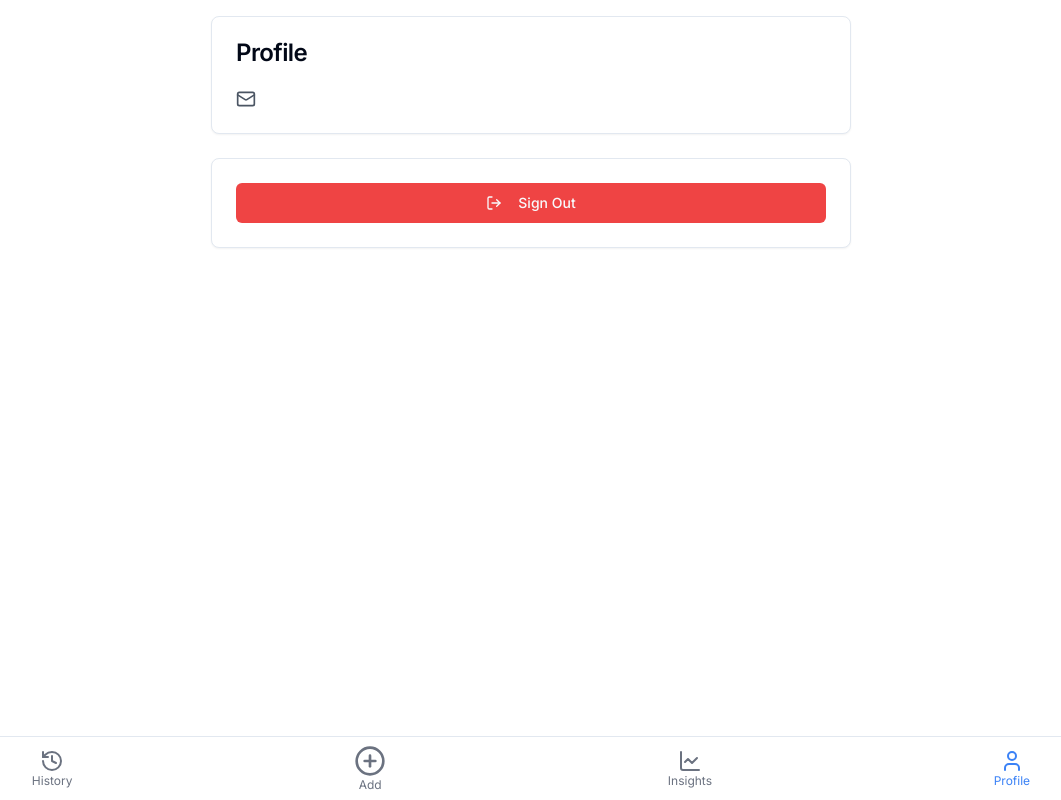
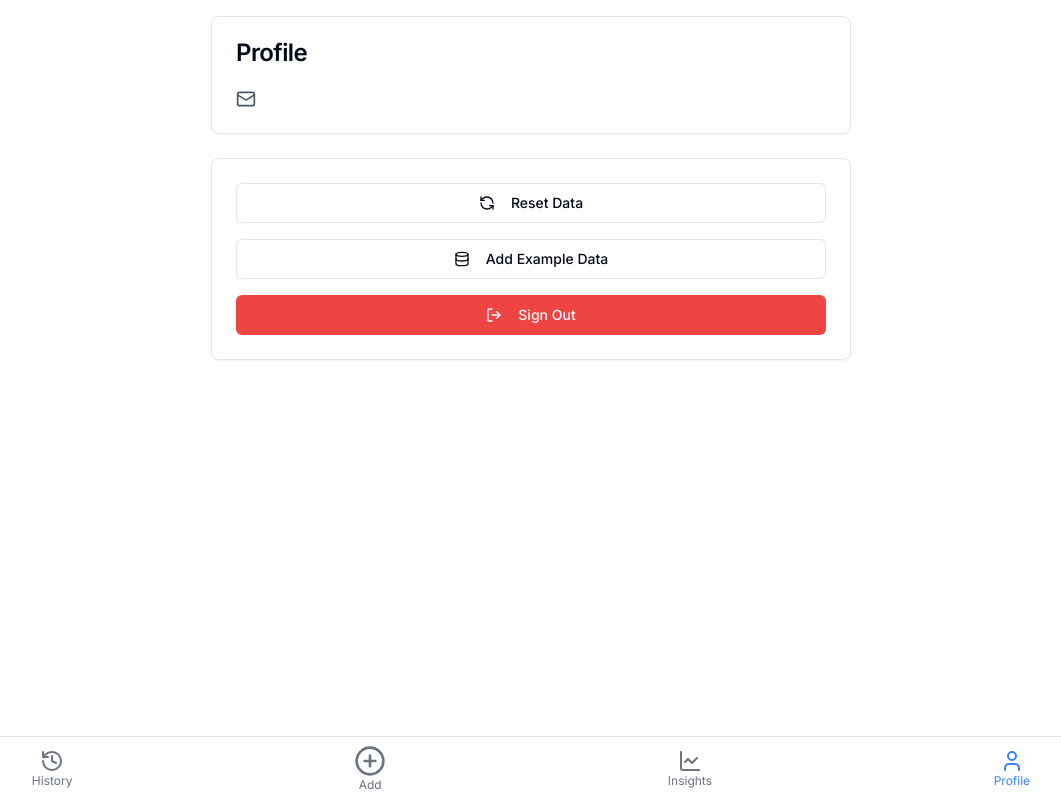
Before and after one commit to tomek-mcclintock/food-tracker, a Next.js app: page /profile in a window 1280 px wide. Shown: the whole page, without its empty margins (109-1170 px from the left). Built offline with nearby package versions, Linux system fonts and the light colour scheme; no server answers.

Commit message:
Added test data buttons

```diff
--- a/src/app/profile/page.js
+++ b/src/app/profile/page.js
@@ -1,15 +1,18 @@
 "use client"
 
-import React from 'react';
+import React, { useState } from 'react';
 import { useRouter } from 'next/navigation';
 import { useAuth } from '@/context/AuthContext';
 import { Card, CardContent, CardHeader, CardTitle } from '@/components/ui/card';
 import { Button } from '@/components/ui/button';
-import { LogOut, Mail, User } from 'lucide-react';
+import { LogOut, Mail, User, RefreshCcw, Database } from 'lucide-react';
+import { db } from '@/lib/firebase';
+import { collection, query, where, getDocs, deleteDoc, addDoc } from 'firebase/firestore';
 
 const Profile = () => {
   const { user, logout } = useAuth();
   const router = useRouter();
+  const [loading, setLoading] = useState(false);
 
   const handleLogout = async () => {
     try {
@@ -17,6 +20,94 @@ const Profile = () => {
       router.push('/login');
     } catch (error) {
       console.error('Error logging out:', error);
+    }
+  };
+
+  const resetData = async () => {
+    if (!user) return;
+    if (!confirm('Are you sure you want to delete all entries? This cannot be undone.')) return;
+
+    setLoading(true);
+    try {
+      const q = query(collection(db, 'entries'), where('userId', '==', user.uid));
+      const querySnapshot = await getDocs(q);
+      const deletePromises = querySnapshot.docs.map(doc => deleteDoc(doc.ref));
+      await Promise.all(deletePromises);
+      alert('All entries have been deleted');
+    } catch (error) {
+      console.error('Error resetting data:', error);
+      alert('Error deleting entries');
+    } finally {
+      setLoading(false);
+    }
+  };
+
+  const addExampleData = async () => {
+    if (!user) return;
+    setLoading(true);
+    try {
+      const generateEntry = (date, type, data) => ({
+        userId: user.uid,
+        date: date.toISOString(),
+        type,
+        ...data
+      });
+
+      const entries = [];
+
+      // Generate 14 days of data
+      for (let i = 0; i < 14; i++) {
+        const currentDate = new Date(2024, 11, 15 + i); // Starting from Dec 15
+        const isWeek1 = i < 7;
+
+        // Breakfast - 8 AM
+        entries.push(generateEntry(new Date(currentDate.setHours(8, 0)), 'food', {
+          food: isWeek1 ? 'Toast with Jam' : 'Fruit Bowl',
+          ingredients: isWeek1 ? 'bread, butter, jam' : 'banana, apple, berries, yogurt',
+          sensitivities: isWeek1 ? ['gluten'] : [],
+          mealType: 'Breakfast'
+        }));
+
+        // Lunch - 12:30 PM
+        entries.push(generateEntry(new Date(currentDate.setHours(12, 30)), 'food', {
+          food: isWeek1 ? 'Sandwich' : 'Quinoa Salad',
+          ingredients: isWeek1 ? 'bread, turkey, lettuce, mayo' : 'quinoa, vegetables, olive oil',
+          sensitivities: isWeek1 ? ['gluten'] : [],
+          mealType: 'Lunch'
+        }));
+
+        // Dinner - 6:30 PM
+        entries.push(generateEntry(new Date(currentDate.setHours(18, 30)), 'food', {
+          food: isWeek1 ? 'Pasta' : 'Grilled Chicken',
+          ingredients: isWeek1 ? 'wheat pasta, tomato sauce, cheese' : 'chicken, vegetables, rice',
+          sensitivities: isWeek1 ? ['gluten'] : [],
+          mealType: 'Dinner'
+        }));
+
+        // Snack - 3:30 PM
+        entries.push(generateEntry(new Date(currentDate.setHours(15, 30)), 'food', {
+          food: isWeek1 ? 'Crackers' : 'Nuts',
+          ingredients: isWeek1 ? 'wheat flour, salt' : 'mixed nuts, dried fruit',
+          sensitivities: isWeek1 ? ['gluten'] : [],
+          mealType: 'Snack'
+        }));
+
+        // Wellness Check - 9 PM
+        entries.push(generateEntry(new Date(currentDate.setHours(21, 0)), 'wellness', {
+          stomach: isWeek1 ? 'Poor' : 'Good',
+          energy: isWeek1 ? 'Low' : 'High'
+        }));
+      }
+
+      // Add all entries to Firestore
+      const addPromises = entries.map(entry => addDoc(collection(db, 'entries'), entry));
+      await Promise.all(addPromises);
+      alert('Example data has been added');
+    } catch (error) {
+      console.error('Error adding example data:', error);
+      alert('Error adding example data');
+    } finally {
+      setLoading(false);
     }
   };
 
@@ -40,8 +131,28 @@ const Profile = () => {
         </CardContent>
       </Card>
 
-      <Card>
-        <CardContent className="pt-6">
+      <Card className="mb-6">
+        <CardContent className="pt-6 space-y-4">
+          <Button
+            variant="outline"
+            className="w-full"
+            onClick={resetData}
+            disabled={loading}
+          >
+            <RefreshCcw className="w-4 h-4 mr-2" />
+            Reset Data
+          </Button>
+
+          <Button
+            variant="outline"
+            className="w-full"
+            onClick={addExampleData}
+            disabled={loading}
+          >
+            <Database className="w-4 h-4 mr-2" />
+            Add Example Data
+          </Button>
+
           <Button
             variant="destructive"
             className="w-full"
```
